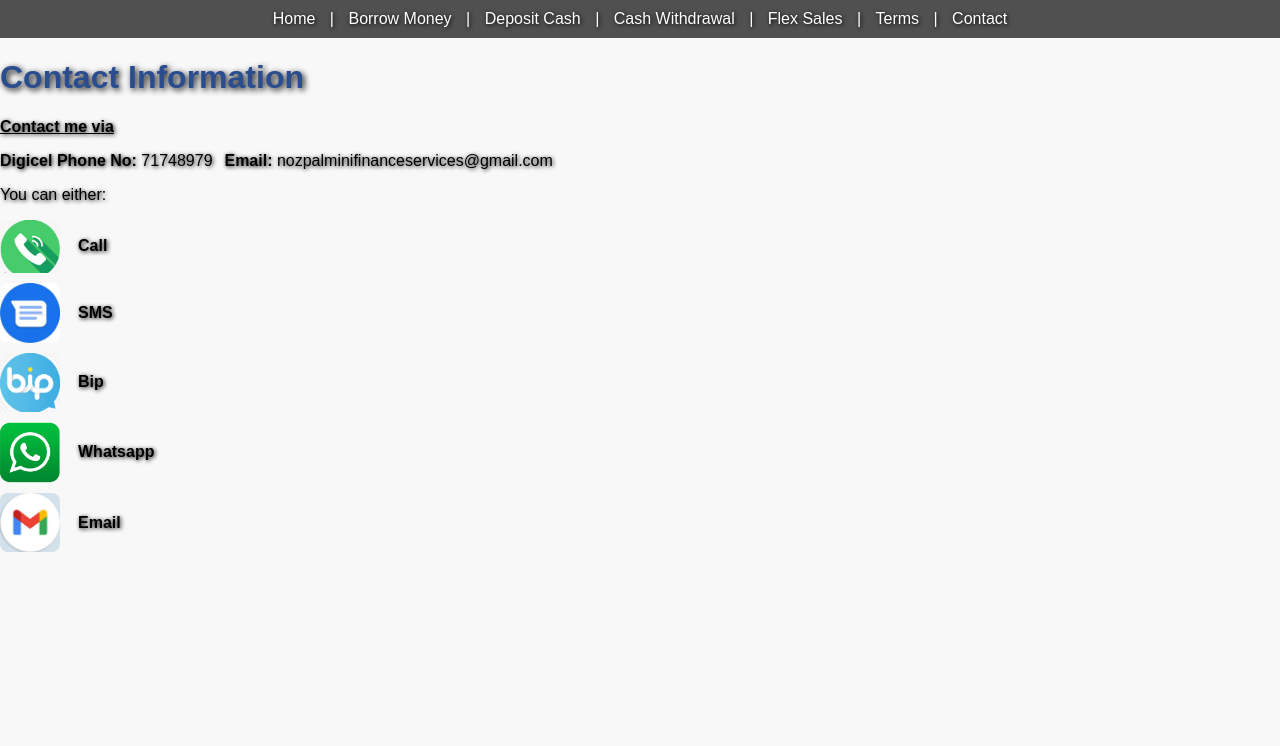
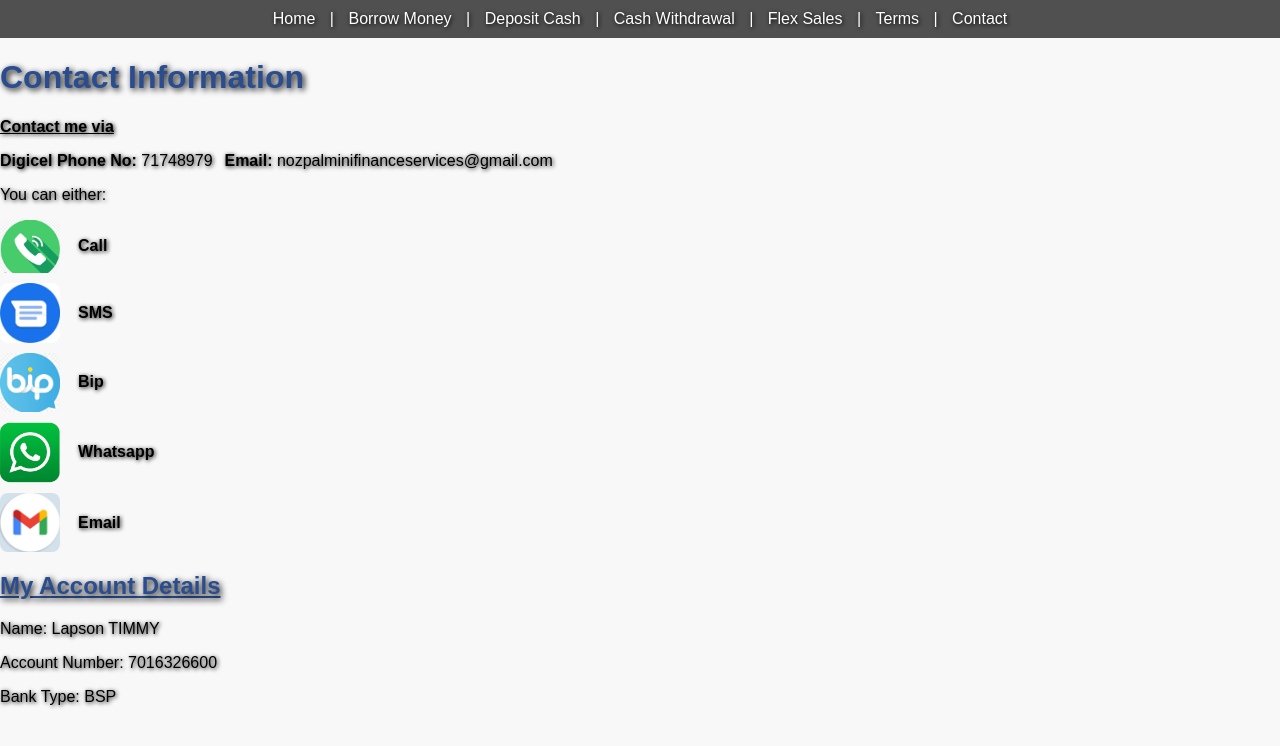
Before and after one commit to Nozpal-Nam675/PublicWeb, a plain HTML site: page contact.html in a window 1280 px wide. Drawn offline with Linux system fonts and the light colour scheme.

Commit message:
Add files via upload

```diff
--- a/contact.html
+++ b/contact.html
@@ -52,5 +52,9 @@
         </div>
         </div>
     </div>
+    <h2> <U> My Account Details</U></h2>
+    <p> Name: Lapson TIMMY</p>
+    <P> Account Number: 7016326600</P>
+    <p> Bank Type: BSP</p>
 </body>
 </html>
```
